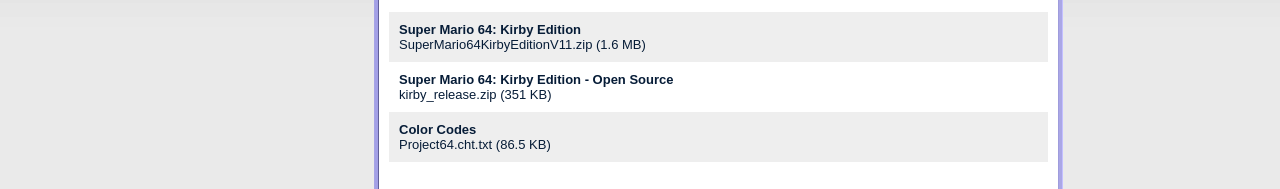
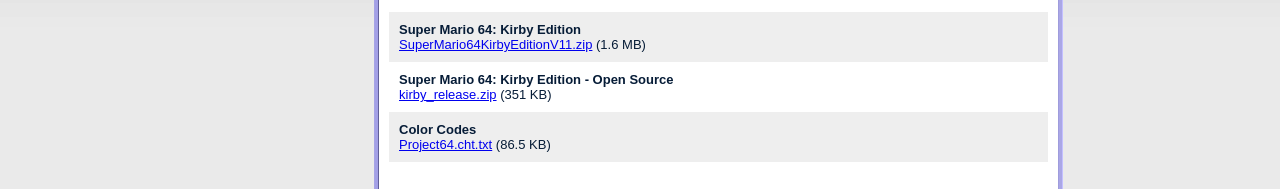
Before and after one commit to MarioMaster96/dudawsite, a plain HTML site: page misc/sm64_kirby/index.html in a window 1280 px wide. Shown: the part 796-985 px from the top of the page. Drawn offline with Linux system fonts and the light colour scheme.

Commit message:
Update index.html

```diff
--- a/misc/sm64_kirby/index.html
+++ b/misc/sm64_kirby/index.html
@@ -76,8 +76,8 @@
 var url = "https://drive.google.com/uc?export=download&id=0B3VqzoWRn81BQzhKNWVOSXBkZnM";
 var link =  '<link href="' + url + '">';
 var match = link.match(/<link .*?href="(.*)">/i);
-var filename = match[1].split('/').pop();
-document.write("SuperMario64KirbyEditionV11.zip" + " (1.6 MB)");
+var filename = "SuperMario64KirbyEditionV11.zip";
+document.write(filename.link(url) + " (1.6 MB)");
 </script>
 </div>
 
@@ -88,8 +88,8 @@
 var url = "https://drive.google.com/uc?export=download&id=0B3VqzoWRn81BUjYwMU1BVmFWVkk";
 var link =  '<link href="' + url + '">';
 var match = link.match(/<link .*?href="(.*)">/i);
-var filename = match[1].split('/').pop();
-document.write("kirby_release.zip" + " (351 KB)");
+var filename = "kirby_release.zip";
+document.write(filename.link(url) + " (351 KB)");
 </script>
 </div>
 
@@ -100,8 +100,8 @@
 var url = "https://drive.google.com/uc?export=download&id=0B3VqzoWRn81BdnF2cFpFLWw5N2s";
 var link =  '<link href="' + url + '">';
 var match = link.match(/<link .*?href="(.*)">/i);
-var filename = match[1].split('/').pop();
-document.write("Project64.cht.txt" + " (86.5 KB)");
+var filename = "Project64.cht.txt";
+document.write(filename.link(url) + " (86.5 KB)");
 </script>
 </div>
 <br/>
```
